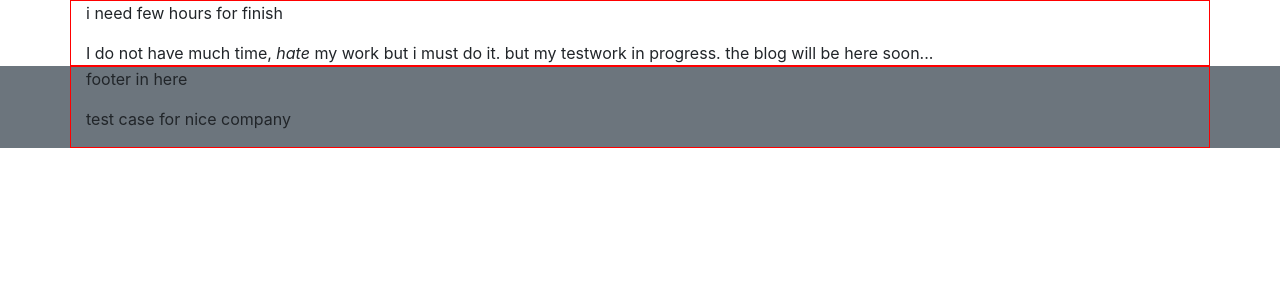
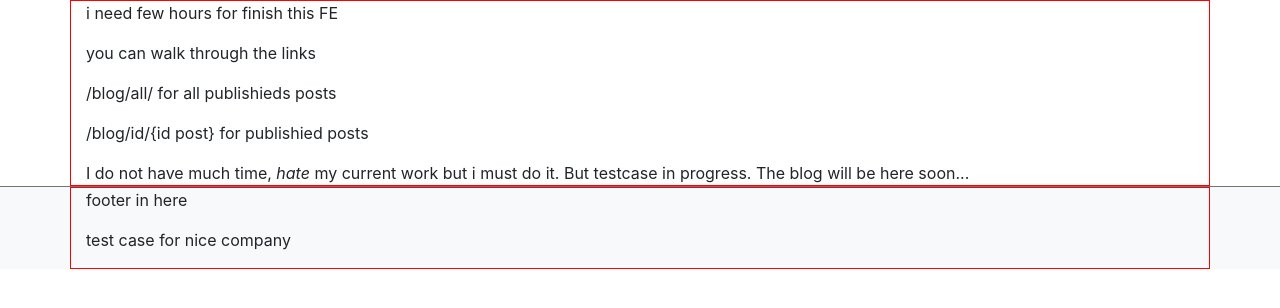
Before and after one commit to ArtemKhriapa/blog_test, a Django app: page /myblog/ in a window 1280 px wide. Shown: the part 58-366 px from the top of the page. Run offline with Django 3.2, Linux system fonts and the light colour scheme; some libraries are stand-ins or nearby versions.

Commit message:
some changes in srlzt and HTML. need FE

```diff
--- a/blog/article/serializers.py
+++ b/blog/article/serializers.py
@@ -21,7 +21,8 @@ class ArticleBreifSerializer(serializers.ModelSerializer):
         model = Article
         fields = (
             'id',
+            'publish_date',
             'header',
             'text',
-            'image'
+            'image',
         )
--- a/blog/templates/index.html
+++ b/blog/templates/index.html
@@ -39,8 +39,11 @@
     </header>
     <main role="main" class="container">
         <section>
-            <p>i need few hours for finish</p>
-            <span>I do not have much time, <i>hate</i> my work but i must do it. but my testwork in progress. the blog will be here soon...</span>
+            <p>i need few hours for finish this FE</p>
+            <p>you can walk through the links</p>
+            <p>/blog/all/ for all publishieds posts</p>
+            <p>/blog/id/{id post} for publishied posts</p>
+            <span>I do not have much time, <i>hate</i> my current work but i must do it. But testcase in progress. The blog will be here soon...</span>
         </section>
         <section>
         <!--<div class="">-->
@@ -105,7 +108,7 @@
         <!--</div>-->
     </section>
     </main>
-    <footer class="bg-secondary">
+    <footer class="bg-light border-secondary border-top">
         <div class="container">
             <p> footer in here </p>
             <p> test case for nice company </p>
```
